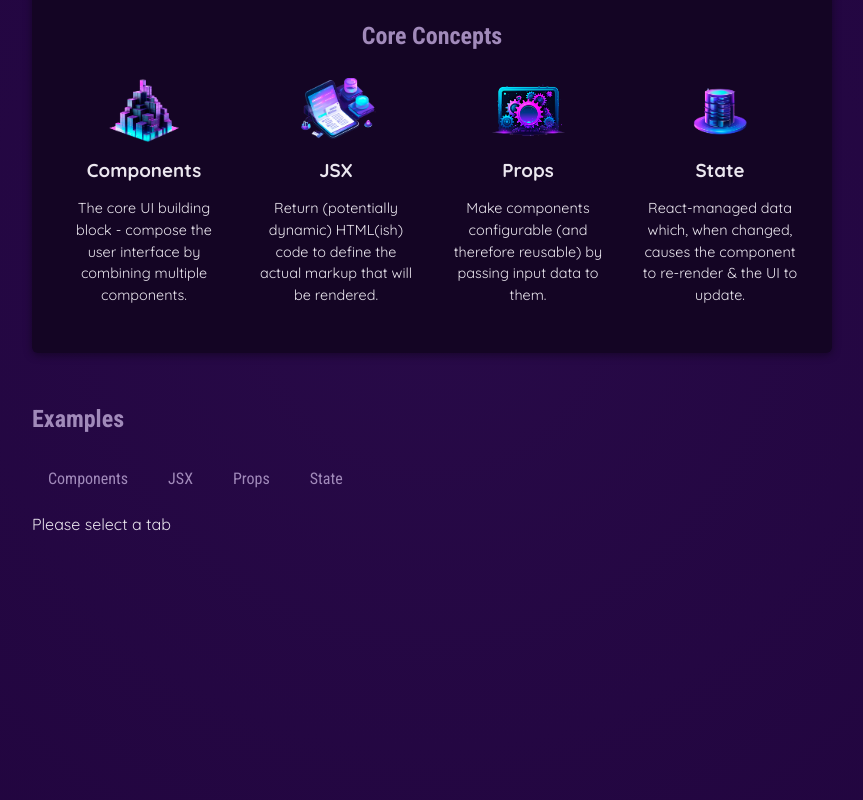
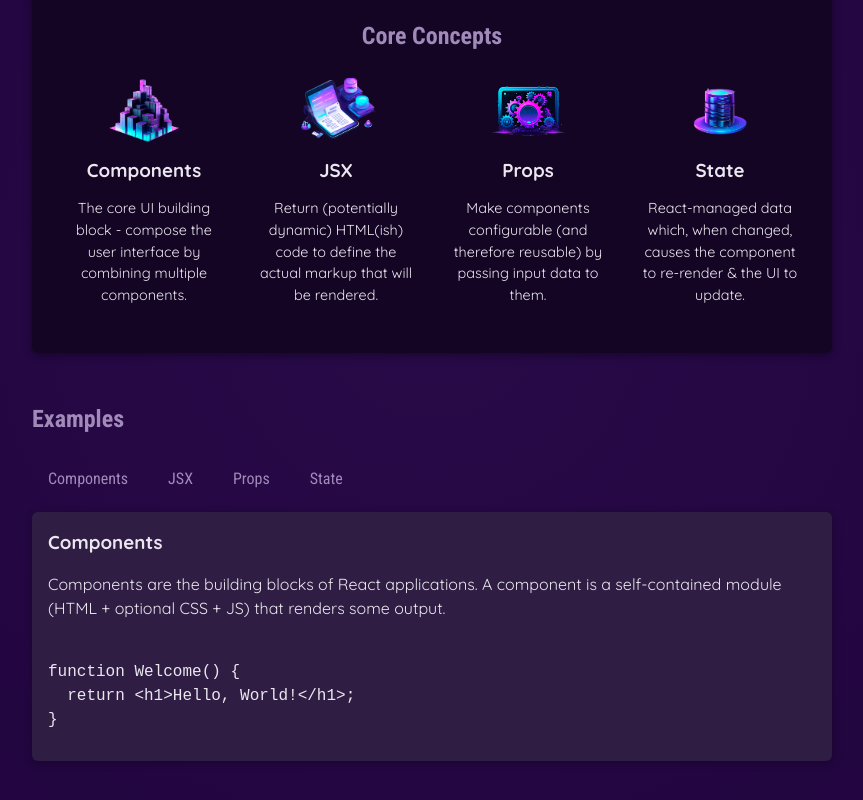
Before and after one commit to KKaged/react-starting-project, a React (Vite) app: page / in a window 1280 px wide. Shown: the part 346-1146 px from the top of the page, without its empty margins (208-1071 px from the left). Built offline with nearby package versions, Linux system fonts and the light colour scheme.

Commit message:
learned about useState and how to use properly

```diff
--- a/src/App.jsx
+++ b/src/App.jsx
@@ -1,11 +1,12 @@
 import { useState } from 'react';
 import { CORE_CONCEPTS } from './data.js'
+import { EXAMPLES } from './data.js'
 import Header from './components/Header.jsx'
 import CoreConcept from './components/CoreConcept.jsx';
 import TapButton from './components/TapButton.jsx';
 
 function App() {
-  const [selectedTopic, setSelectedTopic] = useState("Please select a tab")
+  const [selectedTopic, setSelectedTopic] = useState("components") //Initial state is components
   //useState basically re runs the App function when the state/page is changed
   function handleSelect(selectedButton){
     //selectedButton => 'components', 'jsx', 'props', 'state'
@@ -32,7 +33,16 @@
             <TapButton onSelect={() => handleSelect(`props`)}>Props</TapButton>
             <TapButton onSelect={() => handleSelect(`state`)}>State</TapButton>
           </menu>
-          {selectedTopic}
+          <div id="tab-content">
+            <h3>{EXAMPLES[selectedTopic].title}</h3>
+            {/* Inside the brackets is the name of the chosen object */}
+            <p>{EXAMPLES[selectedTopic].description}</p>
+            <pre>
+              <code>
+                {EXAMPLES[selectedTopic].code}
+              </code>
+            </pre>
+          </div>
         </section>
       </main>
     </div>
--- a/src/data.js
+++ b/src/data.js
@@ -29,3 +29,54 @@
       "React-managed data which, when changed, causes the component to re-render & the UI to update.",
   },
 ];
+
+export const EXAMPLES = {
+  components: {
+    title: "Components",
+    description:
+      "Components are the building blocks of React applications. A component is a self-contained module (HTML + optional CSS + JS) that renders some output.",
+    code: `
+function Welcome() {
+  return <h1>Hello, World!</h1>;
+}`,
+  },
+  jsx: {
+    title: "JSX",
+    description:
+      "JSX is a syntax extension to JavaScript. It is similar to a template language, but it has full power of JavaScript (e.g., it may output dynamic content).",
+    code: `
+<div>
+  <h1>Welcome {userName}</h1>
+  <p>Time to learn React!</p>
+</div>`,
+  },
+  props: {
+    title: "Props",
+    description:
+      "Components accept arbitrary inputs called props. They are like function arguments.",
+    code: `
+function Welcome(props) {
+  return <h1>Hello, {props.name}</h1>;
+}`,
+  },
+  state: {
+    title: "State",
+    description:
+      "State allows React components to change their output over time in response to user actions, network responses, and anything else.",
+    code: `
+function Counter() {
+  const [isVisible, setIsVisible] = useState(false);
+
+  function handleClick() {
+    setIsVisible(true);
+  }
+
+  return (
+    <div>
+      <button onClick={handleClick}>Show Details</button>
+      {isVisible && <p>Amazing details!</p>}
+    </div>
+  );
+}`,
+  },
+};
```
